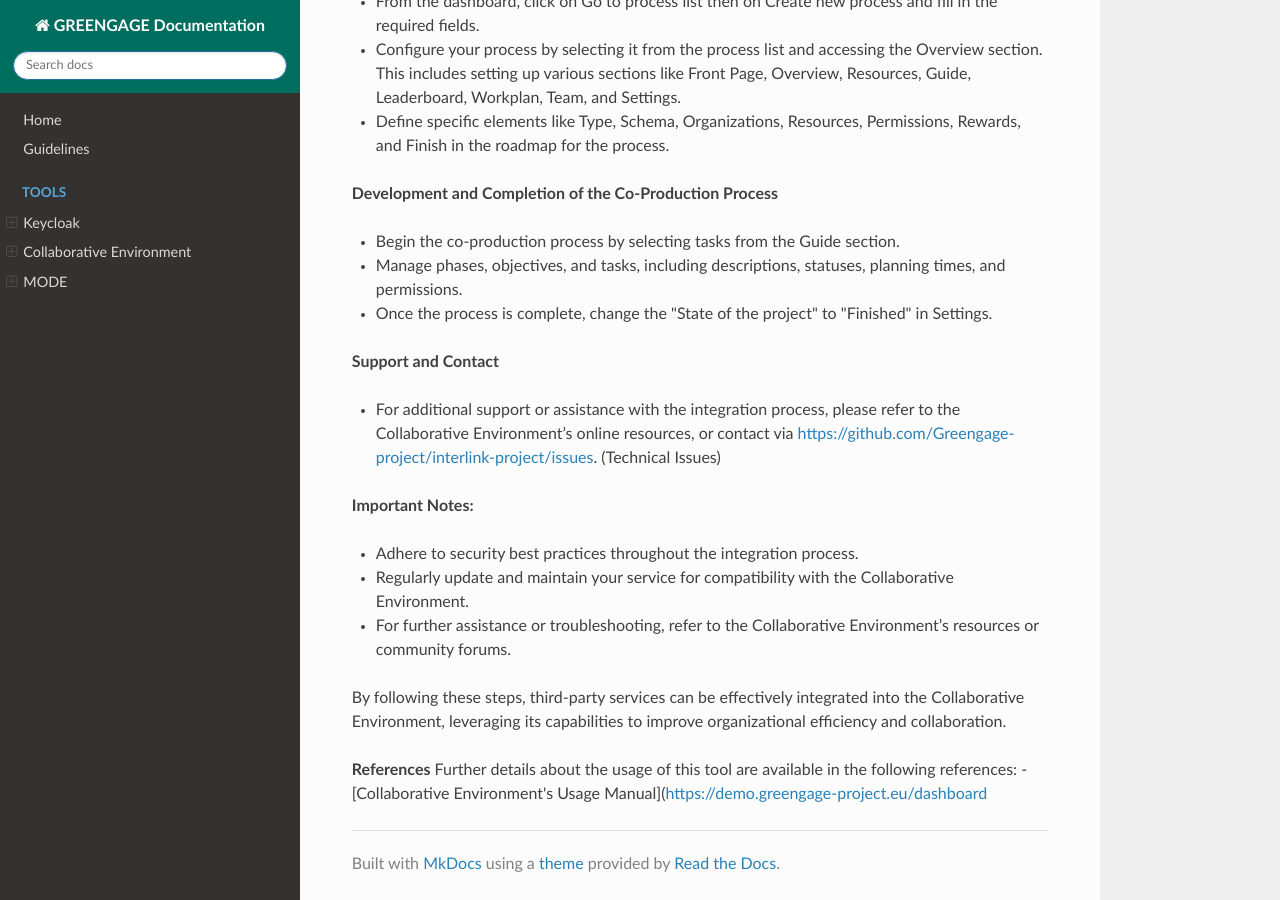
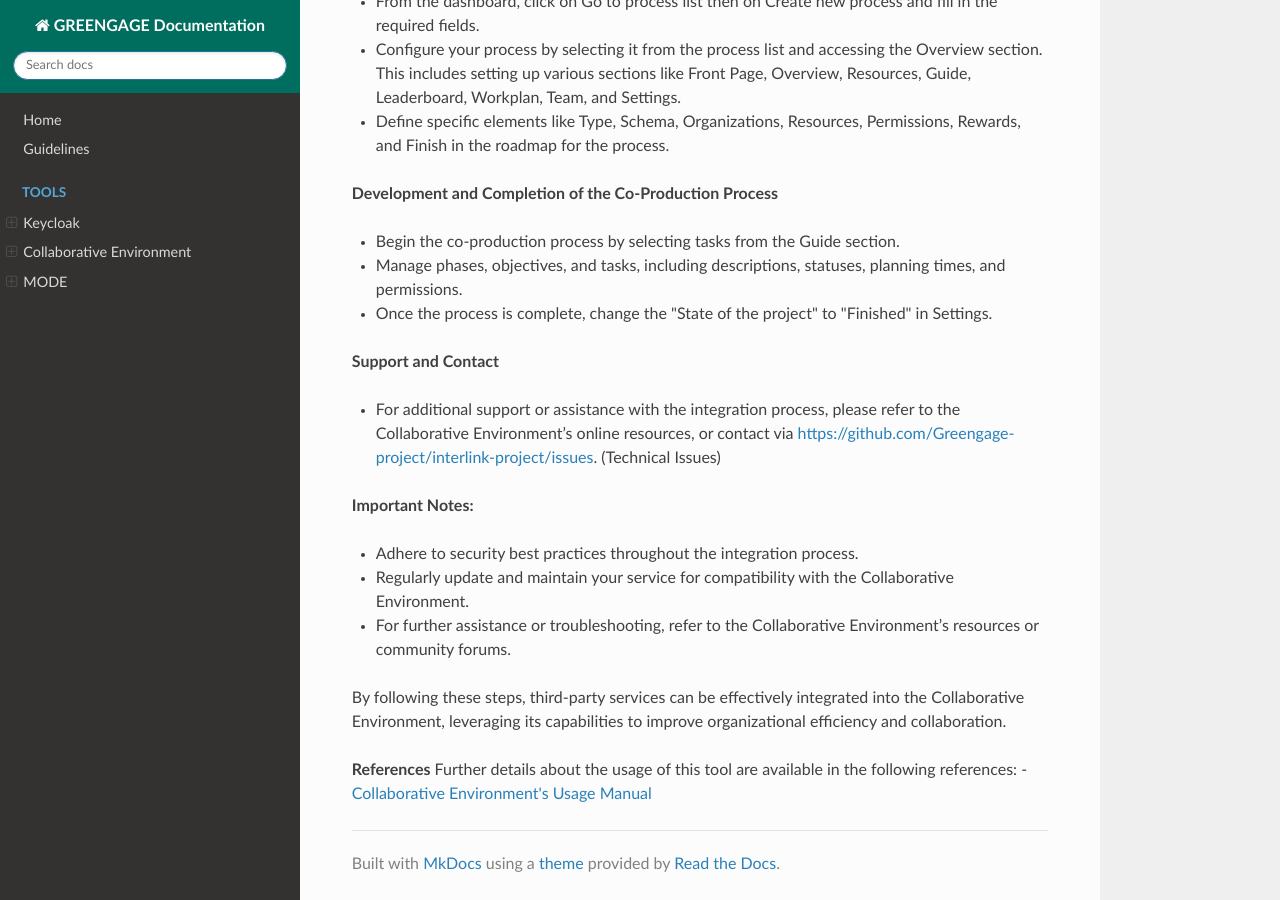
Before and after one commit to Greengage-project/Documentation, an MkDocs documentation site: the page built from docs/tools/collaborativeEnvironment/integration.md, in a window 1280 px wide and 900 px high, scrolled down 663 px. Built offline with MkDocs 1.6.1, drawn with Linux system fonts in a browser that asks for light colours; nearby versions of some CDN libraries; some of the changed lines change nothing that is shown.

Commit message:
Update integration.md
corrected link

```diff
--- a/docs/tools/collaborativeEnvironment/integration.md
+++ b/docs/tools/collaborativeEnvironment/integration.md
@@ -37,4 +37,4 @@
 
 **References**
 Further details about the usage of this tool are available in the following references:
-- [Collaborative Environment's Usage Manual]([https://demo.greengage-project.eu/dashboard](https://demo.greengage-project.eu/docs/en/)
+- [Collaborative Environment's Usage Manual](https://demo.greengage-project.eu/docs/en/)
```
